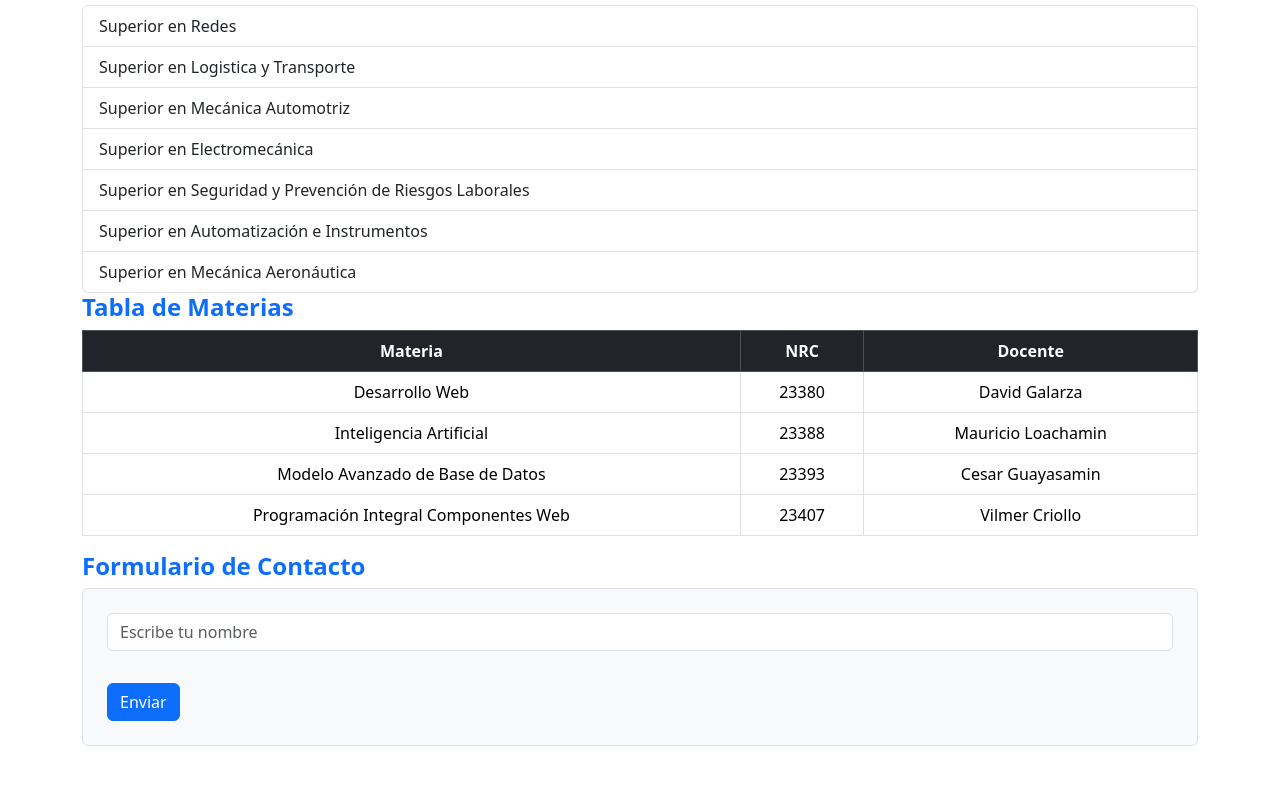
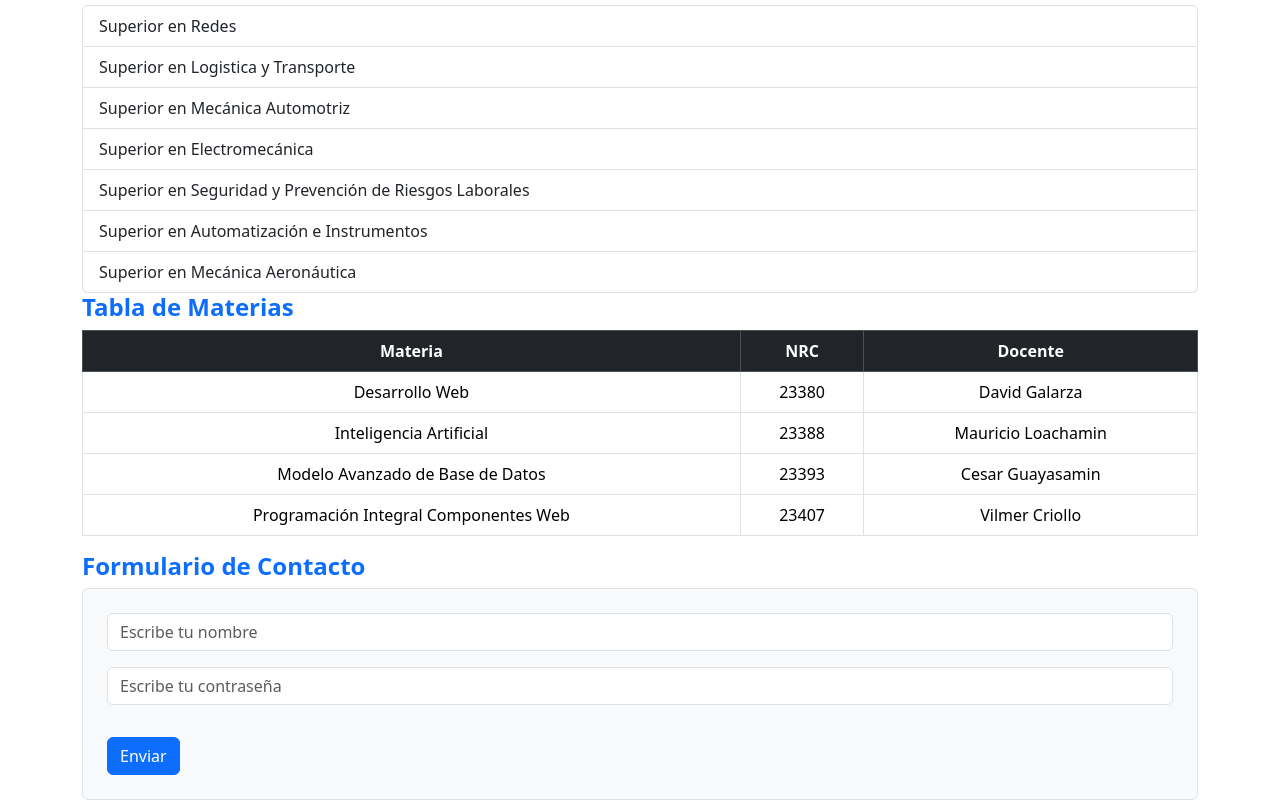
Before and after one commit to Willianh25/pry_componentes_react, a React (Create React App) app: page / in a window 1280 px wide. Shown: the part 888-1688 px from the top of the page. Before the commit the page ends 1634 px from the top, so only its background shows below. Built offline with nearby package versions, Linux system fonts and the light colour scheme.

Commit message:
Se creó el componente InputPassword usando Input genérico

```diff
--- a/src/App.js
+++ b/src/App.js
@@ -9,7 +9,7 @@ import Boton from "./components/Boton";
 import Input from "./components/Input";
 import { useState } from "react";
 import InputText from "./components/InputText";
-
+import InputPassword from "./components/InputPassword";
 
 function App() {
 
@@ -40,6 +40,7 @@ function App() {
 
   const [nombre, setNombre] = useState("");
 
+  const [clave, setClave] = useState("");
 
   return (
     <div className="container mt-5">
@@ -76,7 +77,12 @@ function App() {
           value={nombre}
           onChange={(e) => setNombre(e.target.value)}
         />
-        <Boton texto="Enviar" onClick={() => alert("Nombre ingresado: " + nombre)} />
+        <InputPassword
+          placeholder="Escribe tu contraseña"
+          value={clave}
+          onChange={(e) => setClave(e.target.value)}
+        />
+        <Boton texto="Enviar" onClick={() => alert("Nombre ingresado: " + nombre + ", Clave ingresada: " + clave)} />
       </Formulario>
     </div>
   );
--- /dev/null
+++ b/src/components/InputPassword.js
@@ -0,0 +1,17 @@
+// Este componente muestra un input de tipo contraseña.
+// Reutiliza el componente Input y le pasa type="password".
+
+import Input from "./Input";
+
+function InputPassword(props) {
+  return (
+    <Input
+      type="password"
+      placeholder={props.placeholder}
+      value={props.value}
+      onChange={props.onChange}
+    />
+  );
+}
+
+export default InputPassword;
```
